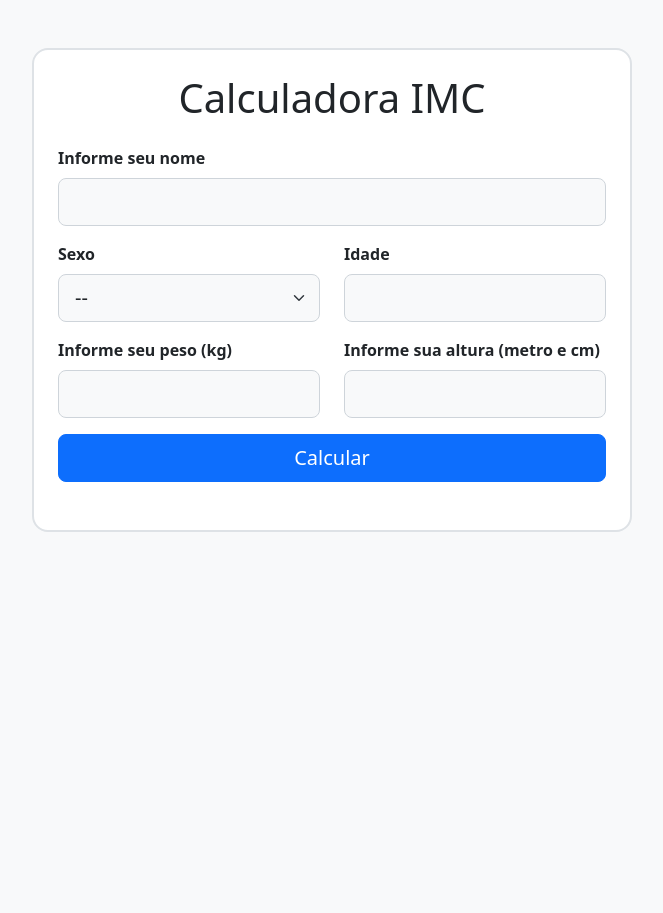
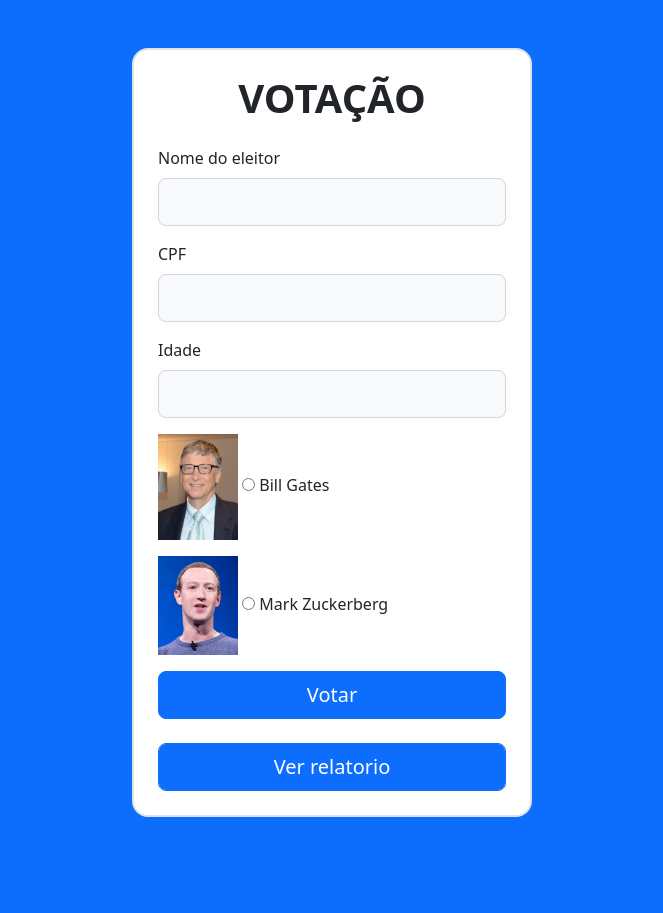
Before and after one commit to JefersonHenriq/calculadora_imc, a PHP site: page / in a window 1280 px wide. Shown: the whole page, without its empty margins (308-971 px from the left). Before the commit the page ends 532 px from the top, so only its background shows below. Run offline with PHP 8.4, Linux system fonts and the light colour scheme; data that the repository does not hold is empty.

Commit message:
primeiro commit

```diff
--- a/app/Controllers/ControllerUsuario.php
+++ b/app/Controllers/ControllerUsuario.php
@@ -6,14 +6,12 @@ class ControllerUsuario
 {
     public function createUsuario(Usuario $usuario){
         try{
-            $insertUsuario = "INSERT INTO usuarios (nome, sexo, idade, peso, altura, imc) VALUES (:nome, :sexo, :idade, :peso, :altura, :imc)";
+            $insertUsuario = "INSERT INTO usuarios (nome, cpf, idade, candidato) VALUES (:nome, :cpf, :idade, :candidato)";
             $stmt = ConexaoDB::getConn()->prepare($insertUsuario);
             $stmt->bindValue(':nome', $usuario->getNome());
-            $stmt->bindValue(':sexo', $usuario->getSexo());
+            $stmt->bindValue(':cpf', $usuario->getCpf());
             $stmt->bindValue(':idade', $usuario->getIdade());
-            $stmt->bindValue(':peso', $usuario->getPeso());
-            $stmt->bindValue(':altura', $usuario->getAltura());
-            $stmt->bindValue(':imc', $usuario->getImc());
+            $stmt->bindValue(':candidato', $usuario->getCandidato());
             $stmt->execute();
         }catch(PDOException $e){
             echo $e->getMessage();
--- a/app/Database/ConexaoDB.php
+++ b/app/Database/ConexaoDB.php
@@ -1,7 +1,7 @@
 <?php
 
 define("SERVERNAME","localhost");
-define("DATABASE","calculadora_imc");
+define("DATABASE","votacao");
 define("USERNAME","root");
 define("PASSAWORD","");
 
--- a/app/Models/Usuario.php
+++ b/app/Models/Usuario.php
@@ -4,21 +4,18 @@ class Usuario
 {
     private $id;
     private $nome;
-    private $sexo;
+    private $cpf;
     private $idade;
-    private $peso;
-    private $altura;
-    private $imc;
+    private $candidato;
     private $msg;
     public $erro = [];
 
-    public function __construct($nome, $sexo, $idade, $peso, $altura)
+    public function __construct($nome, $cpf, $idade, $candidato)
     {
         $this->nome = $nome;
-        $this->sexo = $sexo;
+        $this->cpf = $cpf;
         $this->idade = $idade;
-        $this->peso = $peso;
-        $this->altura = $altura;
+        $this->candidato = $candidato;
     }
 
     public function getId()
@@ -37,13 +34,13 @@ class Usuario
     {
         $this->nome = $nome;
     }
-    public function getSexo()
+    public function getCpf()
     {
-        return $this->sexo;
+        return $this->cpf;
     }
-    public function setSexo($sexo)
+    public function setCPF($cpf)
     {
-        $this->sexo = $sexo;
+        $this->cpf = $cpf;
     }
     public function getIdade()
     {
@@ -53,64 +50,31 @@ class Usuario
     {
         $this->idade = $idade;
     }
-    public function getPeso()
+    public function getCandidato()
     {
-        return $this->peso;
-    }
-    public function setPeso($peso)
-    {
-        $this->peso = $peso;
-    }
-    public function getAltura()
-    {
-        return $this->altura;
-    }
-    public function setAltura($altura)
-    {
-        $this->altura = $altura;
-    }
-    public function getImc()
-    {
-        return $this->imc;
+        return $this->candidato;
     }
     public function getMsg()
     {
         return $this->msg;
     }
 
-    public function validarDados()
+    public function validarVotacao()
     {
         if (empty($this->nome)){
             $this->erro["erro_nome"] = "O campo nome está vazio";
         }
-        if ($this->idade < 0 || $this->idade > 120 || !is_numeric($this->idade)){
+
+        $this->cpf = str_replace(",", ".", $this->cpf);
+
+        if(!is_numeric($this->cpf)){
+            $this->erro["erro_cpf"] = "O cpf deve ser número";
+        }
+
+        if ($this->idade < 16 || !is_numeric($this->idade)){
             $this->erro["erro_idade"] = "Idade Inválida!";
         }
-        $this->peso = str_replace(",", ".", $this->peso);
-        if(!is_numeric($this->peso)){
-            $this->erro["erro_peso"] = "O peso deve ser número";
-        }
-        $this->altura = str_replace(",", ".", $this->altura);
-        if(!is_numeric($this->altura)){
-            $this->erro["erro_altura"] = "A altura deve ser número";
-        }
-        if (empty($this->erro)){
-            $this->imc = $this->peso / pow($this->altura, 2);
 
-            if ($this->imc < 18.5) {
-                $this->msg = "Abaixo do peso";
-            } elseif ($this->imc >= 18.5 && $this->imc <= 24.9) {
-                $this->msg = "Peso Normal";
-            } elseif ($this->imc >= 25 && $this->imc <= 29.9) {
-                $this->msg = "Sobrepeso";
-            } elseif ($this->imc >= 30 && $this->imc <= 34.9) {
-                $this->msg = "Obesidade grau I";
-            } elseif ($this->imc >= 35 && $this->imc <= 39.9) {
-                $this->msg = "Obesidade grau II (Severa)";
-            } else {
-                $this->msg = "Obesidade grau III (Mórbida)";
-            }
-        }
     }
 }
 
--- a/index.php
+++ b/index.php
@@ -5,19 +5,19 @@ require_once('app/Controllers/ControllerUsuario.php');
 
 $usuarioDao = new ControllerUsuario();
 
-if (!empty($_POST['nome']) && !empty($_POST['sexo']) && !empty($_POST['idade']) && !empty($_POST['peso']) && !empty($_POST['altura'])){
+if (!empty($_POST['nome']) && !empty($_POST['cpf']) && !empty($_POST['idade']) && !empty($_POST['candidato'])) {
 
-    $usuario = new Usuario($_POST['nome'], $_POST['sexo'], $_POST['idade'], $_POST['peso'], $_POST['altura']);
+    $usuario = new Usuario($_POST['nome'], $_POST['cpf'], $_POST['idade'], $_POST['candidato']);
 
-    $usuario->validarDados();
+    $usuario->validarVotacao();
     //var_dump($usuario);
 
     if (empty($usuario->erro)) {
-        if ($usuario->getMsg() == "Abaixo do peso") {
-            $class = "alert-danger";
-        } elseif ($usuario->getMsg() == "Peso Normal") {
+        if ($usuario->getMsg() == "Usuário já votou") {
+            $class = "alert-warning";
+        } elseif ($usuario->getMsg() == "Voto computado com sucesso") {
             $class = "alert-success";
-        } elseif ($usuario->getMsg() == "Sobrepeso") {
+        } elseif ($usuario->getMsg() == "idade abaixo de 16 anos") {
             $class = "alert-warning";
         } else {
             $class = "alert-danger";
@@ -35,87 +35,62 @@ if (!empty($_POST['nome']) && !empty($_POST['sexo']) && !empty($_POST['idade'])
     <meta charset="UTF-8">
     <meta http-equiv="X-UA-Compatible" content="IE=edge">
     <meta name="viewport" content="width=device-width, initial-scale=1.0">
-    <title>Calculadora de IMC</title>
+    <title>Votação</title>
     <link href="css/bootstrap.min.css" rel="stylesheet">
 </head>
 
-<body class="bg-light p-5">
-    <div class="container border border-2 rounded-4 p-4 bg-white mb-5" style="max-width: 600px;">
+<body class="bg-primary p-5">
+    <div class="container border border-2 rounded-4 p-4 bg-white mb-5" style="max-width: 400px;">
         <form method="post">
-            <h1 class="mb-4 text-center">Calculadora IMC</h1>
+            <h1 class="mb-4 text-center fw-bold">VOTAÇÃO</h1>
             <div class="row">
                 <div class="mb-3">
-                    <label for="nome" class="form-label fw-bold">Informe seu nome</label>
-                    <input type="text" name="nome" class="form-control form-control-lg bg-light" value="" required>
+                    <label for="nome" class="form-label">Nome do eleitor</label>
+                    <input type="text" id="nome" name="nome" class="form-control form-control-lg bg-light" value="" required>
                 </div>
 
-                <div class="mb-3 col-sm-6">
-                    <label for="sexo" class="form-label fw-bold">Sexo</label>
-                    <select name="sexo" id="sexo" class="form-select form-select-lg bg-light">
-                        <option value="">--</option>
-                        <option value="M">Masculino</option>
-                        <option value="F">Feminino</option>
-                    </select>
+                <div class="mb-3">
+                    <label for="cpf" class="form-label">CPF</label>
+                    <input type="text" id="cpf" name="cpf" class="form-control form-control-lg bg-light" value="" maxlength="11" minlength="11" required>
                 </div>
 
-                <div class="mb-3 col-sm-6">
-                    <label for="idade" class="form-label fw-bold">Idade</label>
-                    <input type="text" name="idade" class="form-control form-control-lg bg-light" value="" required>
+                <div class="mb-3">
+                    <label for="idade" class="form-label">Idade</label>
+                    <input type="text" id="idade" name="idade" class="form-control form-control-lg bg-light" value="" required>
+                </div>
+                <div class="mb-3">
+                    <label for="888">
+                        <img src="img/Bill.jpg" width="80px" alt="">
+                        <input type="radio" id="888" name="candidato" value="1">
+                        Bill Gates
+                    </label>
+                </div>
+                <div class="mb-3">
+                    <label for="999">
+                        <img src="img/mark.jpg" width="80px" alt="">
+                        <input type="radio" id="999" name="candidato" value="2">
+                        Mark Zuckerberg
+                    </label>
                 </div>
 
-                <div class="mb-3 col-sm-6">
-                    <label for="peso" class="form-label fw-bold">Informe seu peso (kg)</label>
-                    <input type="text" name="peso" class="form-control form-control-lg bg-light" value="" required>
+                <div class="d-grid mb-4">
+                    <input type="submit" value="Votar" class="btn btn-primary btn-lg">
                 </div>
+                </div>
+        </form>
 
-                <div class="mb-3 col-sm-6">
-                    <label for="altura" class="form-label fw-bold">Informe sua altura (metro e cm)</label>
-                    <input type="text" name="altura" class="form-control form-control-lg bg-light" value="" required>
-                </div>
-            </div>
-            <div class="d-grid mb-4">
-                <input type="submit" value="Calcular" class="btn btn-primary btn-lg">
-            </div>
-            <?php if(isset($usuario) && empty($usuario->erro)){ ?>
-            <div class="alert text-center fs-4 <?php echo $class; ?>" role="alert">
-                <span class="d-block fw-bold">IMC: <?php echo round ($usuario->getImc(),2); ?></span>
-                <span><?php echo $usuario->getMsg(); ?></span>
-            </div>
-            <?php } ?>
-        </form>
+        <a href="http://localhost/relatorio.php" class="btn btn-primary btn-lg form-control form-control-lg">Ver relatorio</a>
+
+
     </div>
-
-    <?php if($usuarioDao->readUsuario()) { ?>
-        <div class="container">
-        <h1>Registros</h1>
-        <table class="table table-striped">
-            <thead class="table-dark">
-                <tr>
-                    <th>Nome</th>
-                    <th>Sexo</th>
-                    <th>Idade</th>
-                    <th>Peso</th>
-                    <th>Altura</th>
-                    <th>IMC</th>
-                    <th>Data Registro</th>
-                </tr>
-            </thead>
-            <tbody>
-                <?php foreach($usuarioDao->readUsuario() as $usuarios){ ?>
-                <tr>
-                    <td><?php echo $usuarios["nome"]; ?></td>
-                    <td><?php echo $usuarios["sexo"]; ?></td>
-                    <td><?php echo $usuarios["idade"]; ?></td>
-                    <td><?php echo $usuarios["peso"]; ?></td>
-                    <td><?php echo $usuarios["altura"]; ?></td>
-                    <td><?php echo $usuarios["imc"]; ?></td>
-                    <td><?php echo date('d/m/Y', strtotime($usuarios["data_registro"])); ?></td>
-                </tr>
-                <?php } ?>
-            </tbody>
-        </table>
-        </div>
-        <?php } ?>
+    <!-- <?php if (isset($usuario) && empty($usuario->erro)) { ?>
+                    <div class="alert text-center fs-4 <?php echo $class; ?>" role="alert">
+                        <span class="d-block fw-bold">IMC: <?php echo round($usuario->getCandidato(), 2); ?></span>
+                        <span><?php echo $usuario->getMsg(); ?></span>
+                    </div>
+                <?php } ?> -->
+    </form>
+    </div>
 
     <script src="js/bootstrap.bundle.min.js"></script>
 </body>
```
Also changed, not shown: relatorio.php (added, +56 -0 lines), votacao.sql (renamed from calculadora_imc.sql, +14 -7 lines), img/Bill.jpg (added), img/mark.jpg (added).
